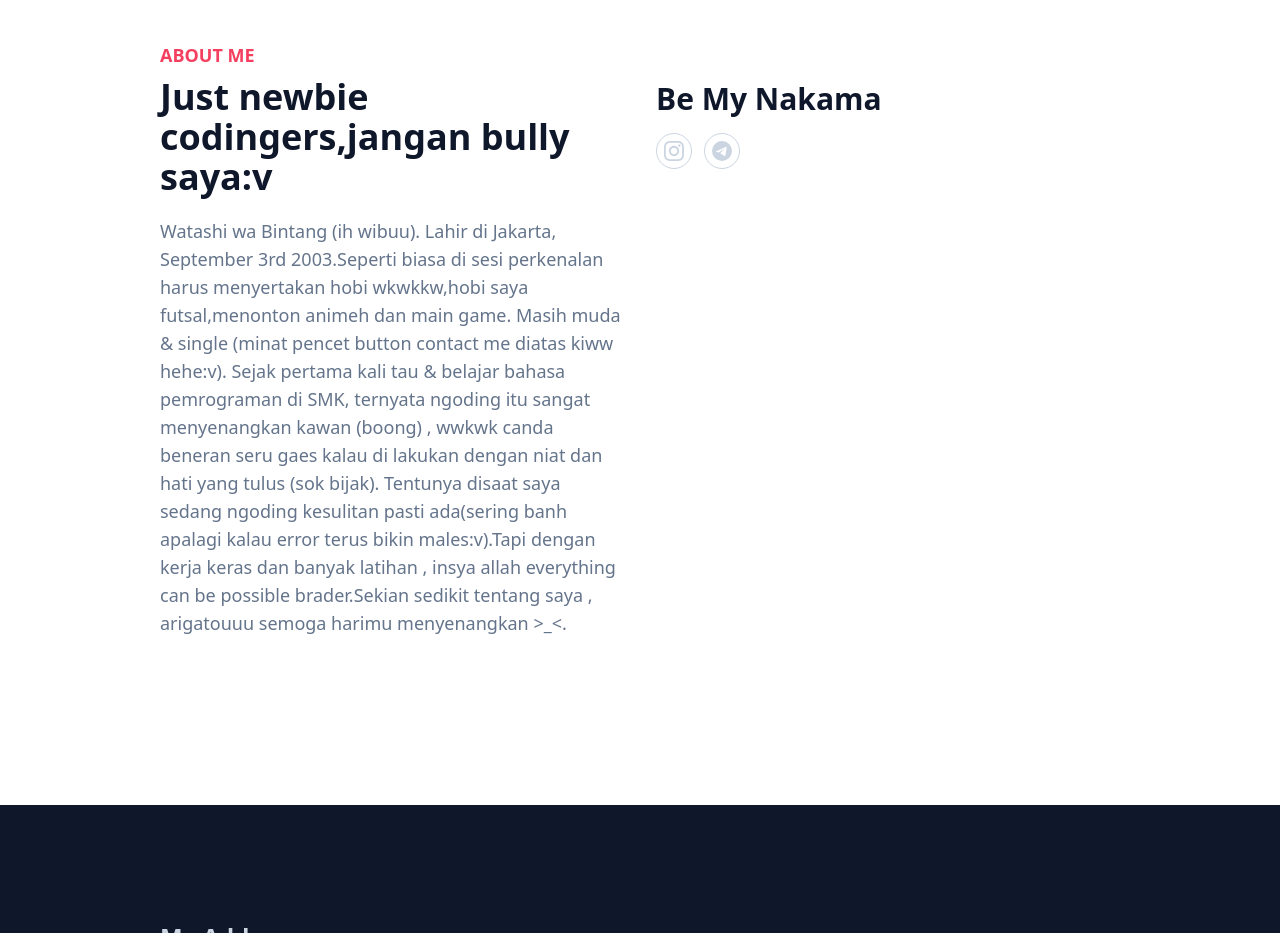
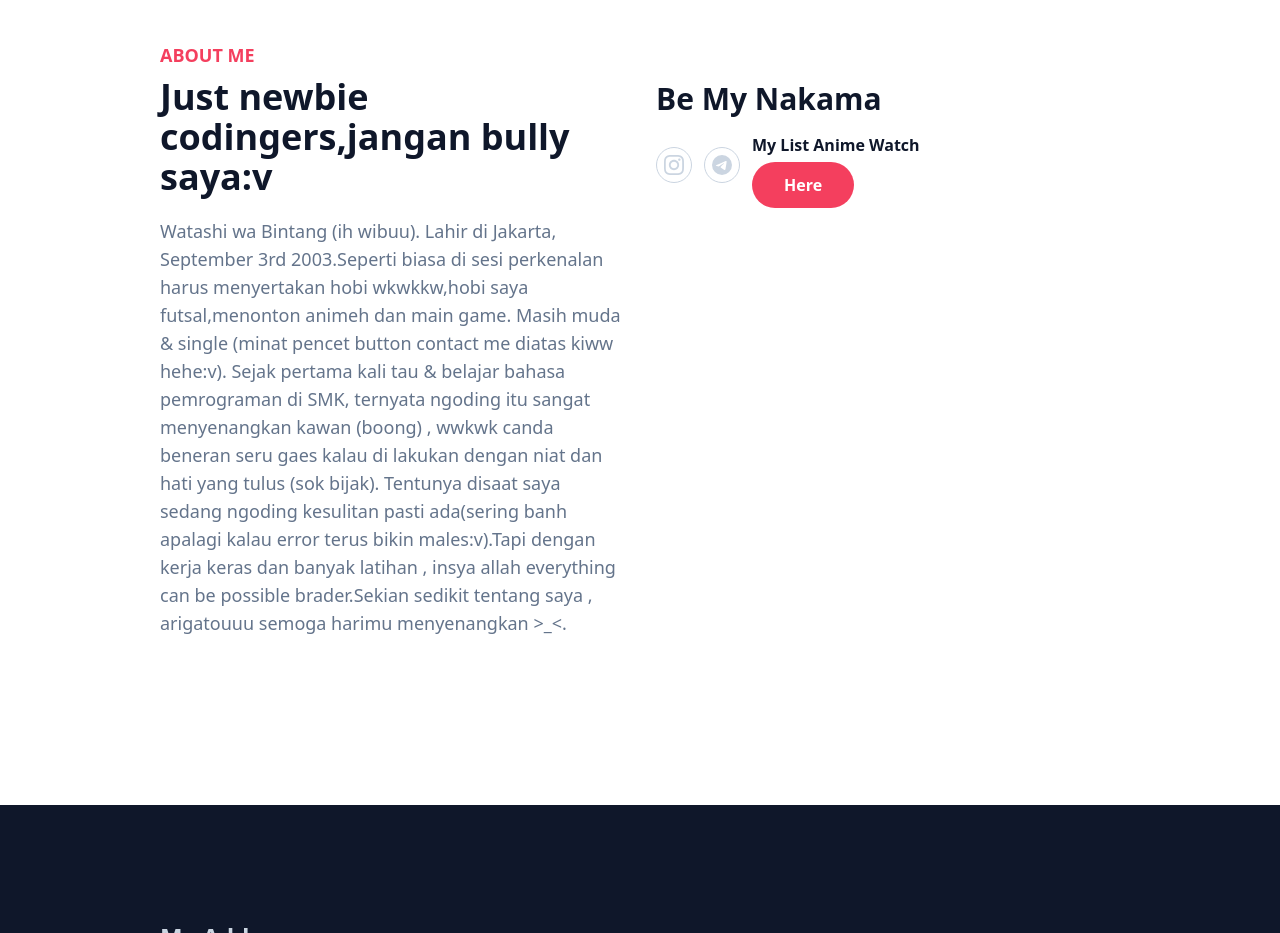
Before and after one commit to BintangAlGhifari/portofolio, a website: page index.html in a window 1280 px wide. Shown: the part 780-1713 px from the top of the page. Drawn offline with Linux system fonts and the light colour scheme.

Commit message:
Update index.html

```diff
--- a/index.html
+++ b/index.html
@@ -102,7 +102,13 @@
 
                     <!-- GMAIL
                     <a href="https://ghifarialbintang@gmail.com" target="_blank" class="w-9 h-9 mr-3 rounded-full flex justify-center items-center border text-slate-300 border-slate-300 hover:border-primary hover:bg-primary hover:text-white" ><svg class="fill-current" role="img" width="20"viewBox="0 0 24 24" xmlns="http://www.w3.org/2000/svg"><title>Gmail</title><path d="M24 5.457v13.909c0 .904-.732 1.636-1.636 1.636h-3.819V11.73L12 16.64l-6.545-4.91v9.273H1.636A1.636 1.636 0 0 1 0 19.366V5.457c0-2.023 2.309-3.178 3.927-1.964L5.455 4.64 12 9.548l6.545-4.91 1.528-1.145C21.69 2.28 24 3.434 24 5.457z"/></svg></a> -->
-                </div>
+
+                    <div class="anime" >
+                    <h3 id="contact" class="font-semibold text-dark text-2x1 mb-4 lg:text-3x1 lg:[t-10">My List Anime Watch</h3>
+
+                    <a  href="https://anilist.co/user/Raphtaliaww" class="text-base  text-white font-semibold bg-primary py-3 px-8 rounded-full hover:shadow-lg hover:bg-red-600 transition duration-300 ease-in-out">Here</a>
+                      </div>
+                    </div>
                  </div>
              </div>
          </div>
```
